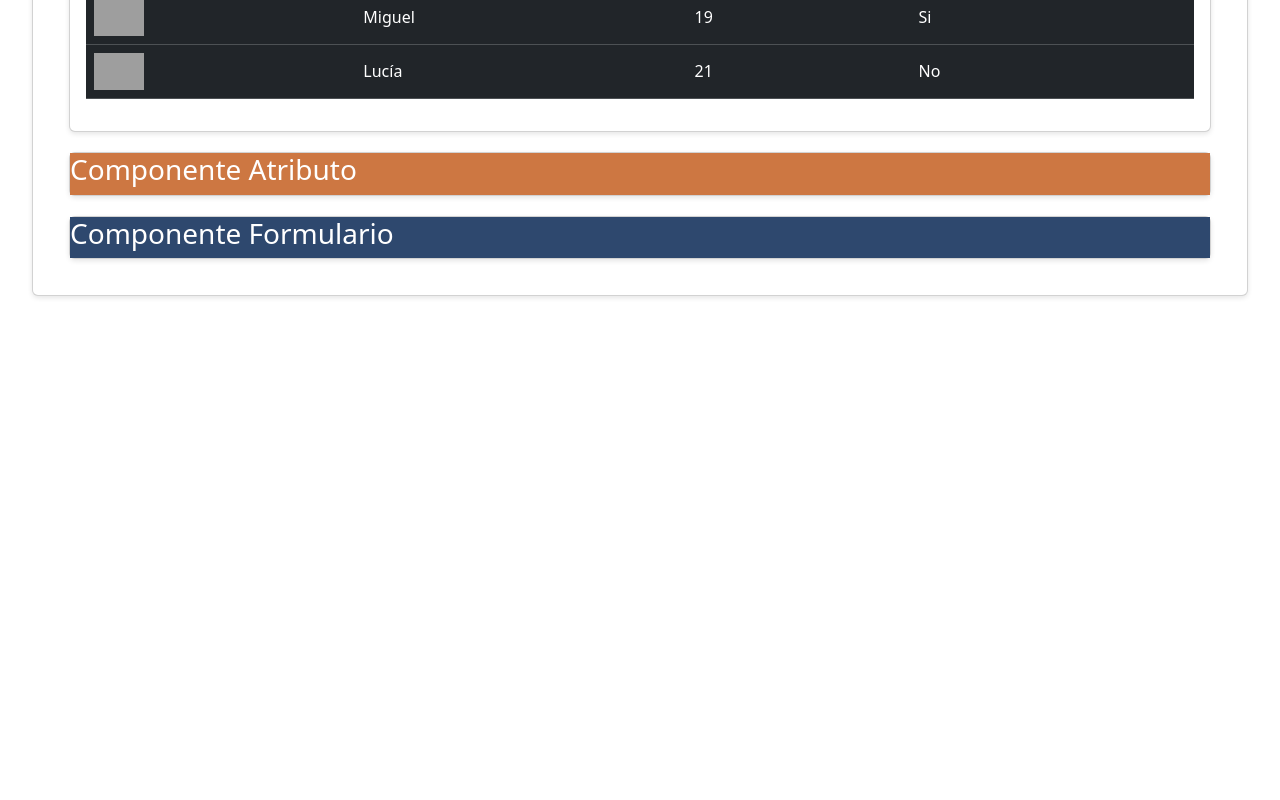
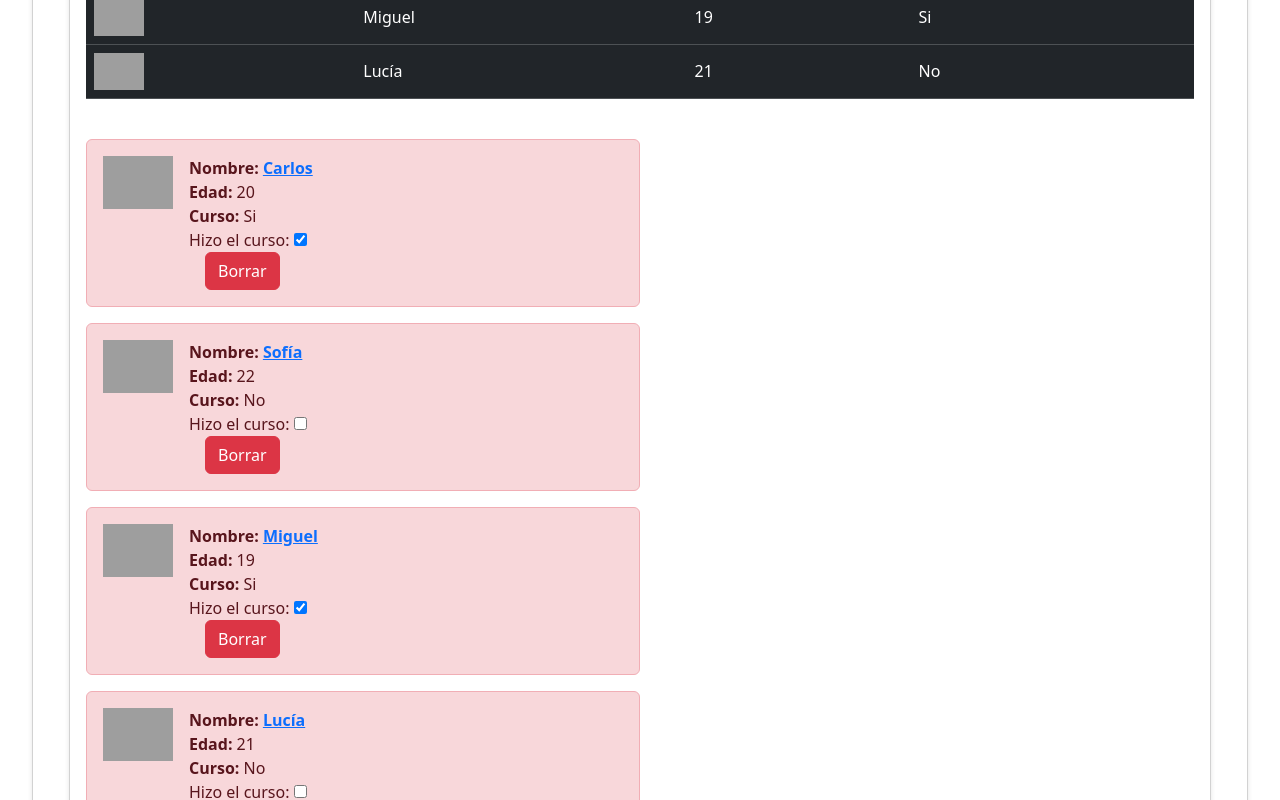
Before and after one commit to AgusBorgo/Proyecto-Vue-CLI, a Vue app: page / in a window 1280 px wide. Shown: the part 2020-2820 px from the top of the page. Before the commit the page ends 2336 px from the top, so only its background shows below. Built offline with nearby package versions, Linux system fonts and the light colour scheme; grey boxes are pictures that could not be loaded.

Commit message:
Creamos tarjetas con un checkbox que usa v-model

```diff
--- a/src/components/Estructura.vue
+++ b/src/components/Estructura.vue
@@ -74,6 +74,24 @@
           </tbody>
         </table>
         </div>
+
+        <br>
+      <!-- cards  -->
+       <!-- La w hace las tarjetas mas chicas -->
+       <div v-for="(alumno, index) in alumnos" :key="index" class="media alert alert-danger w-50">
+        <img :src="alumno.foto" :alt="alumnos.nombre" width="70" >
+        <div>
+          <strong>Nombre: <a :href="alumno.foto">{{alumno.nombre}}  </a></strong> <br>
+          <strong>Edad:</strong> {{alumno.edad}} <br>
+          <strong>Curso:</strong> {{ alumno.curso? 'Si' : 'No' }} <br>
+          <!-- Ejemplo de v-model, modifica la info con el checkbox -->
+          Hizo el curso: <input type="checkbox" v-model="alumno.curso"> <br>
+          <button class="btn btn-danger ms-3" @click="borrarAlumno()" >Borrar</button>
+        </div>
+       </div>
+
+
+
     </div>
   </section>
 </template>
@@ -115,7 +133,9 @@ export default {
   },
 
   methods: {
-    // Métodos del componente
+    borrarAlumno() {
+      this.alumnos.pop();
+    },
   },
 
   created() {
@@ -141,4 +161,11 @@ export default {
 .table td{
   vertical-align: middle;
 }
+
+.media {
+  display: flex;
+  justify-content: start;
+  align-items: start;
+  gap: 1rem;
+}
 </style>
```
